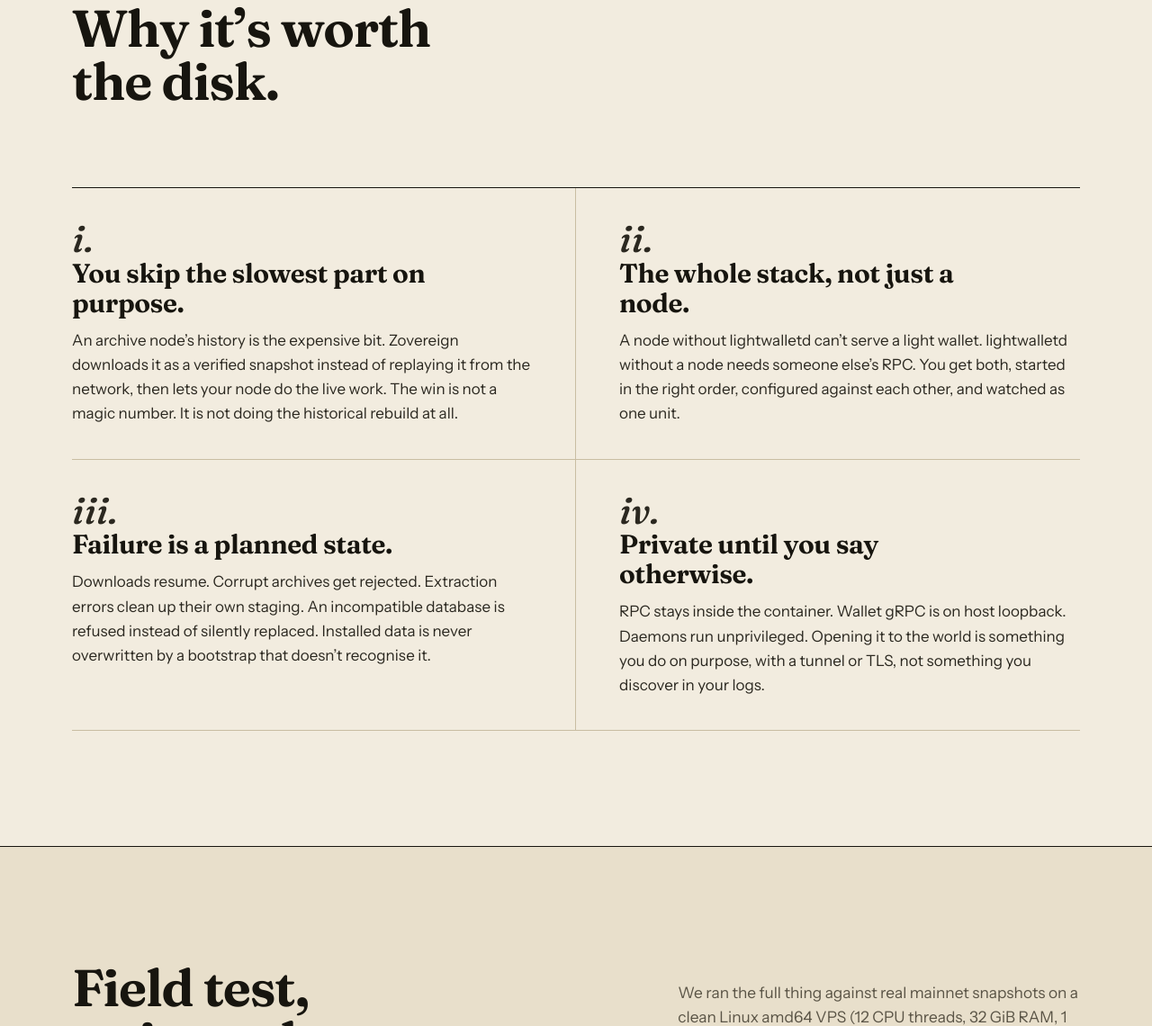
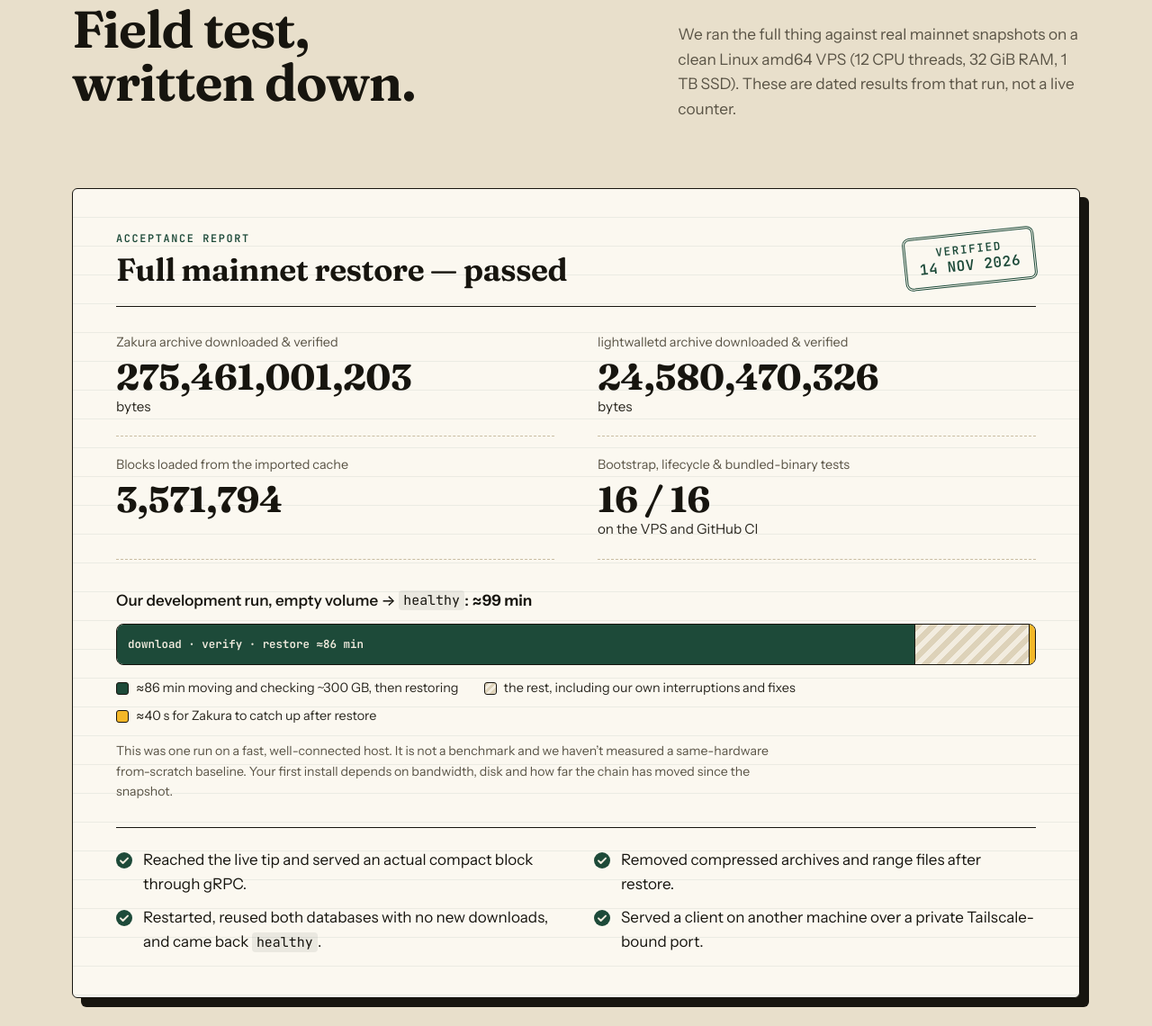
Before and after one commit to zcashlabs/zovereign, a plain HTML site: page website/dist/index.html in a window 1280 px wide. Shown: the part 5644-6784 px from the top of the page at 90% size. Drawn offline with Linux system fonts and the light colour scheme.

Commit message:
Remove the Why it is worth the disk section

```diff
--- a/website/dist/index.html
+++ b/website/dist/index.html
@@ -355,37 +355,6 @@ docker compose up -d --build</code></pre>
   </div>
 </section>
 
-<!-- ============ WHY ============ -->
-<section class="why" aria-labelledby="why-title">
-  <div class="wrap">
-    <div class="sec-head">
-      <h2 id="why-title" class="h2">Why it’s worth the disk.</h2>
-    </div>
-    <div class="why-grid">
-      <article class="why-item">
-        <p class="why-n" aria-hidden="true">i.</p>
-        <h3>You skip the slowest part on purpose.</h3>
-        <p>An archive node’s history is the expensive bit. Zovereign downloads it as a verified snapshot instead of replaying it from the network, then lets your node do the live work. The win is not a magic number. It is not doing the historical rebuild at all.</p>
-      </article>
-      <article class="why-item">
-        <p class="why-n" aria-hidden="true">ii.</p>
-        <h3>The whole stack, not just a node.</h3>
-        <p>A node without lightwalletd can’t serve a light wallet. lightwalletd without a node needs someone else’s RPC. You get both, started in the right order, configured against each other, and watched as one unit.</p>
-      </article>
-      <article class="why-item">
-        <p class="why-n" aria-hidden="true">iii.</p>
-        <h3>Failure is a planned state.</h3>
-        <p>Downloads resume. Corrupt archives get rejected. Extraction errors clean up their own staging. An incompatible database is refused instead of silently replaced. Installed data is never overwritten by a bootstrap that doesn’t recognise it.</p>
-      </article>
-      <article class="why-item">
-        <p class="why-n" aria-hidden="true">iv.</p>
-        <h3>Private until you say otherwise.</h3>
-        <p>RPC stays inside the container. Wallet gRPC is on host loopback. Daemons run unprivileged. Opening it to the world is something you do on purpose, with a tunnel or TLS, not something you discover in your logs.</p>
-      </article>
-    </div>
-  </div>
-</section>
-
 <!-- ============ EVIDENCE ============ -->
 <section class="evidence" id="evidence" aria-labelledby="ev-title">
   <div class="wrap">
--- a/website/dist/site.js
+++ b/website/dist/site.js
@@ -134,11 +134,11 @@
   }
 
   /* ---- reveal on scroll (purely decorative; content is visible without JS) ---- */
-  var revealTargets = document.querySelectorAll('.timeline, .step, .why-item, .report, .trust-col, .plate');
+  var revealTargets = document.querySelectorAll('.timeline, .step, .report, .trust-col, .plate');
   if (!('IntersectionObserver' in window) || reduceMotion) {
     revealTargets.forEach(function (el) { el.classList.add('in'); });
   } else {
-    document.querySelectorAll('.step, .why-item, .report, .trust-col, .plate').forEach(function (el) { el.classList.add('reveal'); });
+    document.querySelectorAll('.step, .report, .trust-col, .plate').forEach(function (el) { el.classList.add('reveal'); });
     var io = new IntersectionObserver(function (entries) {
       entries.forEach(function (entry) {
         if (entry.isIntersecting) { entry.target.classList.add('in'); io.unobserve(entry.target); }
--- a/website/dist/styles.css
+++ b/website/dist/styles.css
@@ -261,15 +261,6 @@ strong { font-weight: 650; }
 .legend p { margin: 0; font-size: .95rem; color: var(--ivory-dim); }
 .legend code, .install code, .closer code { background: rgba(242,236,223,.1); color: var(--paper); }
 
-/* ---------- why ---------- */
-.why { padding: var(--sec-y) 0; }
-.why-grid { display: grid; grid-template-columns: 1fr; border-top: 1.5px solid var(--ink); }
-@media (min-width: 820px) { .why-grid { grid-template-columns: repeat(2, minmax(0, 1fr)); } .why-item:nth-child(odd) { border-right: 1px solid var(--rule); padding-right: 48px; } .why-item:nth-child(even) { padding-left: 48px; } }
-.why-item { padding: 36px 0; border-bottom: 1px solid var(--rule); }
-.why-n { font: italic 500 2.6rem/1 var(--f-display); color: var(--gold-d); margin: 0 0 14px; }
-.why-item h3 { font: 650 clamp(1.4rem, 2.4vw, 1.85rem)/1.12 var(--f-display); letter-spacing: -.015em; margin: 0 0 12px; max-width: 20ch; }
-.why-item p { margin: 0; color: var(--ink-2); max-width: 36em; }
-
 /* ---------- evidence ---------- */
 .evidence { padding: var(--sec-y) 0; background: var(--paper-2); border-top: 1.5px solid var(--ink); }
 .report { background: #fbf8f0; border: 1.5px solid var(--ink); border-radius: 6px; box-shadow: 10px 10px 0 var(--ink); padding: clamp(20px, 4vw, 48px); position: relative;
```
